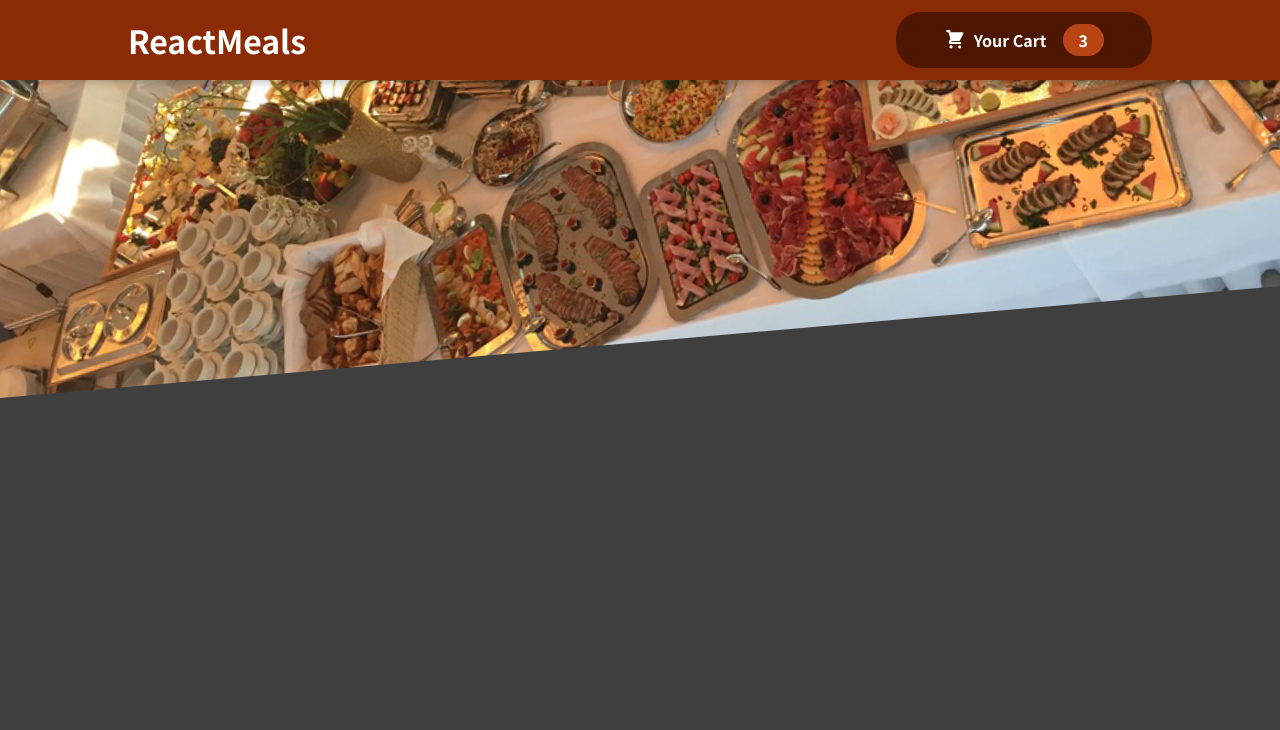
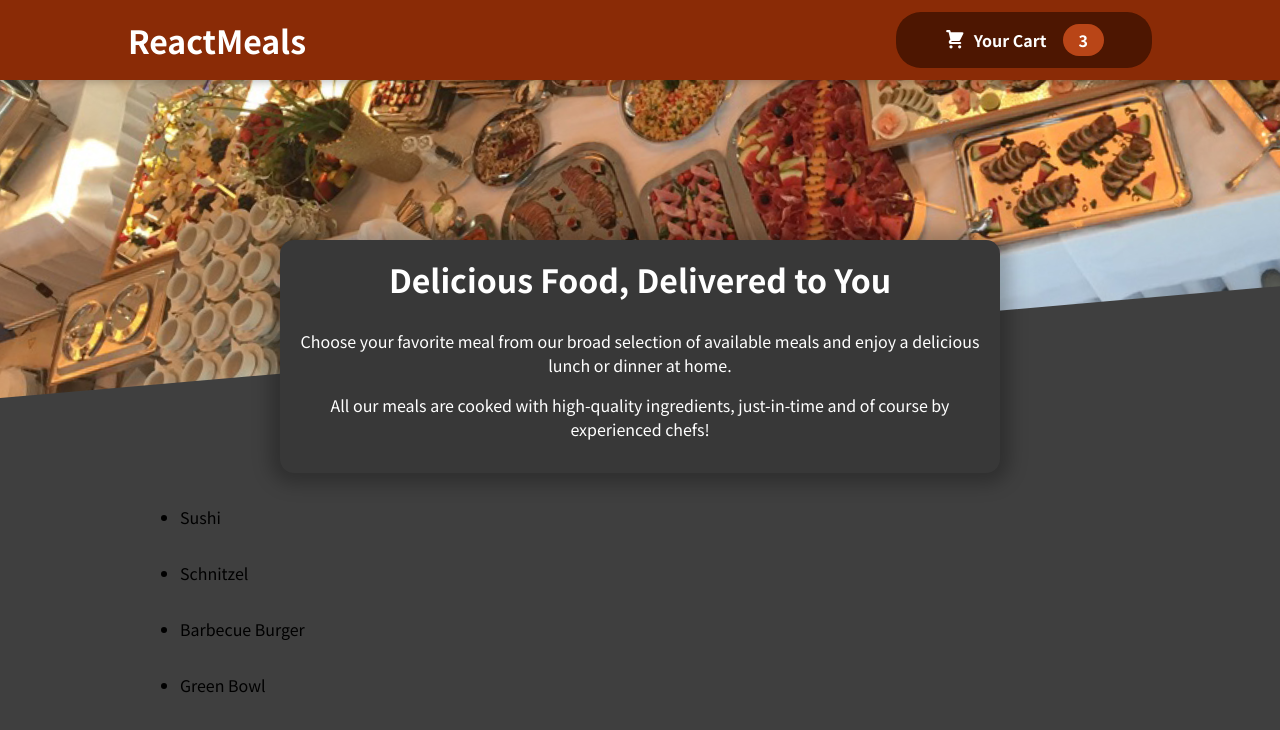
Before and after one commit to MacLier/FirstReact, a React (Create React App) app in the folder 005-FoodOrderProject/: page / in a window 1280 px wide. Shown: the top 730 px of the page. Built offline with nearby package versions, Linux system fonts and the light colour scheme.

Commit message:
feat: Meals c structure filled & dumy data added

```diff
--- a/005-FoodOrderProject/src/App.js
+++ b/005-FoodOrderProject/src/App.js
@@ -1,11 +1,15 @@
 import { Fragment } from "react";
 
 import Header from "./components/Layout/Header";
+import Meals from "./components/Meals/Meals";
 
 function App() {
   return (
     <Fragment>
-      <Header></Header>
+      <Header />
+      <main>
+        <Meals />
+      </main>
     </Fragment>
   );
 }
--- a/005-FoodOrderProject/src/components/Meals/AvailableMeals.js
+++ b/005-FoodOrderProject/src/components/Meals/AvailableMeals.js
@@ -1,7 +1,44 @@
 import classes from "./AvailableMeals.module.css";
 
-const AvailableMeals = props => {
-    return
+const DUMMY_MEALS = [
+    {
+        id: 'm1',
+        name: 'Sushi',
+        description: 'Finest fish and veggies',
+        price: 22.99,
+    },
+    {
+        id: 'm2',
+        name: 'Schnitzel',
+        description: 'A german specialty!',
+        price: 16.5,
+    },
+    {
+        id: 'm3',
+        name: 'Barbecue Burger',
+        description: 'American, raw, meaty',
+        price: 12.99,
+    },
+    {
+        id: 'm4',
+        name: 'Green Bowl',
+        description: 'Healthy...and green...',
+        price: 18.99,
+    },
+];
+
+const AvailableMeals = () => {
+    const mealsList = DUMMY_MEALS.map(meal => {
+        return <li className={classes.meals}>{meal.name}</li>
+    })
+
+    return (
+        <section>
+            <ul>
+                {mealsList}
+            </ul>
+        </section>
+    )
 };
 
 export default AvailableMeals;
--- a/005-FoodOrderProject/src/components/Meals/AvailableMeals.module.css
+++ b/005-FoodOrderProject/src/components/Meals/AvailableMeals.module.css
@@ -0,0 +1,24 @@
+.meals {
+    max-width: 60rem;
+    width: 90%;
+    margin: 2rem auto;
+    animation: meals-appear 1s ease-out forwards;
+  }
+
+  .meals ul {
+    list-style: none;
+    margin: 0;
+    padding: 0;
+  }
+
+  @keyframes meals-appear {
+    from {
+      opacity: 0;
+      transform: translateY(3rem);
+    }
+
+    to {
+      opacity: 1;
+      transform: translateY(0);
+    }
+  }
--- a/005-FoodOrderProject/src/components/Meals/Meals.js
+++ b/005-FoodOrderProject/src/components/Meals/Meals.js
@@ -1,8 +1,17 @@
+import { Fragment } from "react";
+import AvailableMeals from "./AvailableMeals";
 import classes from "./Meals.module.css";
 
-const Meals = props => {
+import MealsSummary from "./MealsSummary";
 
-    return
+const Meals = () => {
+
+    return (
+        <Fragment>
+            <MealsSummary></MealsSummary>
+            <AvailableMeals></AvailableMeals>
+        </Fragment>
+    )
 };
 
 export default Meals;
--- a/005-FoodOrderProject/src/components/Meals/MealsSummary.js
+++ b/005-FoodOrderProject/src/components/Meals/MealsSummary.js
@@ -1,8 +1,16 @@
 import classes from "./MealsSummary.module.css";
 
-const MealsSummary = props => {
+const MealsSummary = () => {
 
-    return
+    return (
+        <section className={classes.summary}>
+            <h2>Delicious Food, Delivered to You</h2>
+            <p>Choose your favorite meal from our broad selection of available
+                meals and enjoy a delicious lunch or dinner at home.</p>
+            <p>All our meals are cooked with high-quality ingredients,
+                just-in-time and of course by experienced chefs!</p>
+        </section>
+    )
 };
 
 export default MealsSummary;
--- a/005-FoodOrderProject/src/components/Meals/MealsSummary.module.css
+++ b/005-FoodOrderProject/src/components/Meals/MealsSummary.module.css
@@ -0,0 +1,18 @@
+.summary {
+    text-align: center;
+    max-width: 45rem;
+    width: 90%;
+    margin: auto;
+    margin-top: -10rem;
+    position: relative;
+    background-color: #383838;
+    color: white;
+    border-radius: 14px;
+    padding: 1rem;
+    box-shadow: 0 1px 18px 10px rgba(0, 0, 0, 0.25);
+  }
+
+  .summary h2 {
+    font-size: 2rem;
+    margin-top: 0;
+  }
```
